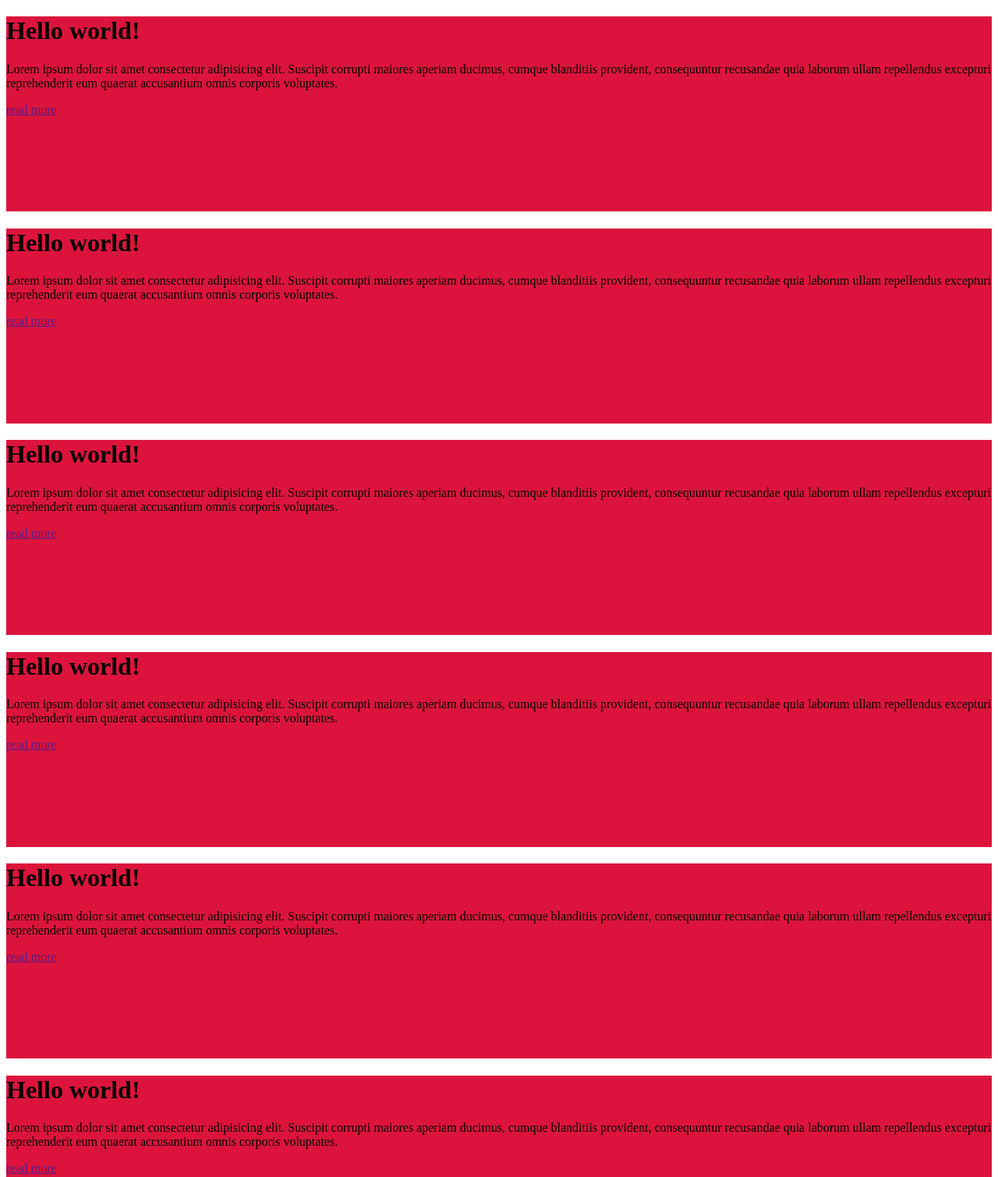
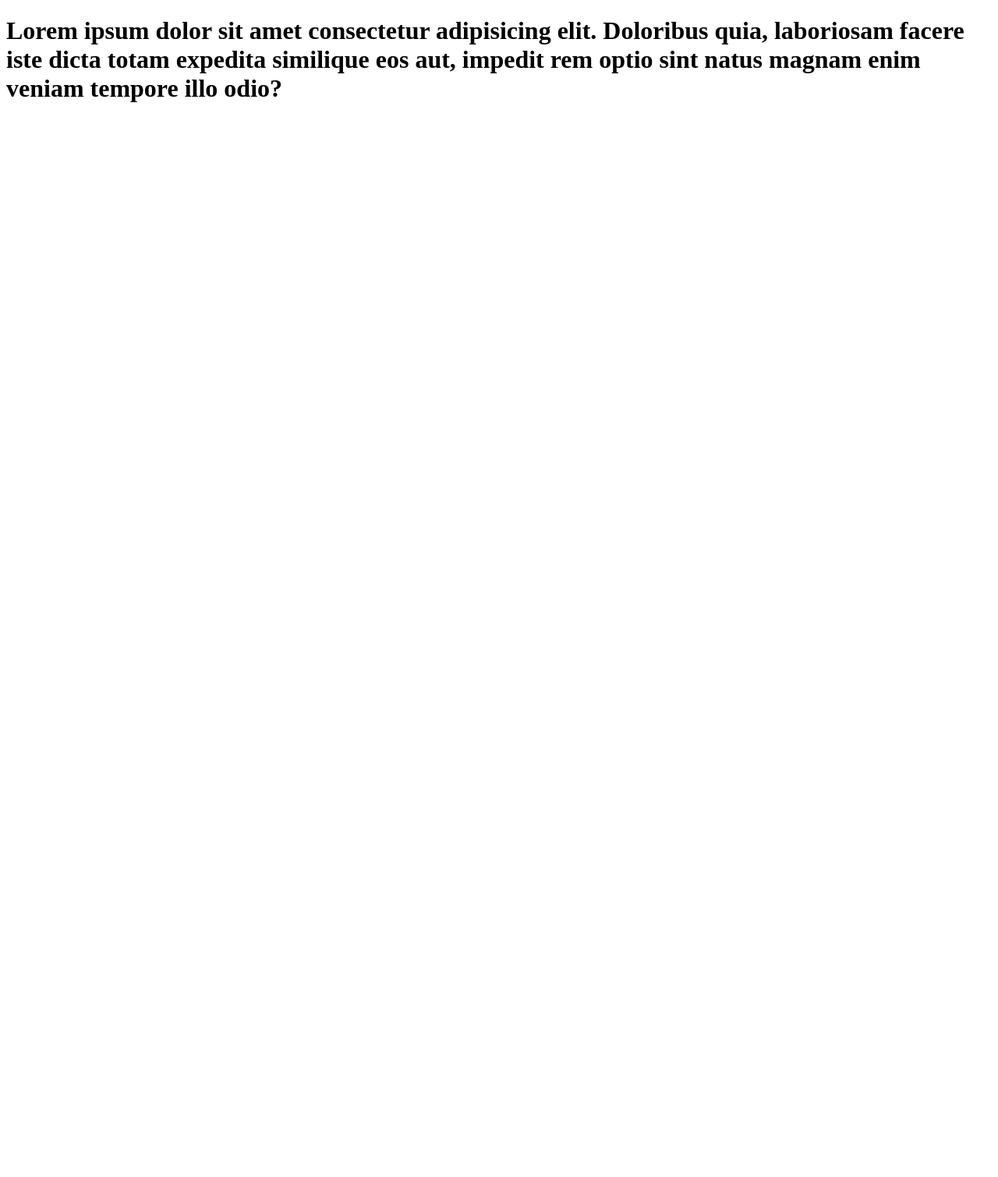
Before and after one commit to ahadmusk/space-x, a website: page index.html in a window 1280 px wide. Shown: the top 1509 px of the page at 78% size. After the commit the page ends 800 px from the top, so only its background shows below. Drawn offline with Linux system fonts and the light colour scheme.

Commit message:
second version

```diff
--- a/index.html
+++ b/index.html
@@ -7,37 +7,7 @@
     <title>Document</title>
 </head>
 <body>
-    <div class="first">
-        <h1>Hello world!</h1>
-        <p>Lorem ipsum dolor sit amet consectetur adipisicing elit. Suscipit corrupti maiores aperiam ducimus, cumque blanditiis provident, consequuntur recusandae quia laborum ullam repellendus excepturi reprehenderit eum quaerat accusantium omnis corporis voluptates.</p>
-        <a href="">read more</a>
-    </div>
-    <div class="first">
-        <h1>Hello world!</h1>
-        <p>Lorem ipsum dolor sit amet consectetur adipisicing elit. Suscipit corrupti maiores aperiam ducimus, cumque blanditiis provident, consequuntur recusandae quia laborum ullam repellendus excepturi reprehenderit eum quaerat accusantium omnis corporis voluptates.</p>
-        <a href="">read more</a>
-    </div>
-    <div class="first">
-        <h1>Hello world!</h1>
-        <p>Lorem ipsum dolor sit amet consectetur adipisicing elit. Suscipit corrupti maiores aperiam ducimus, cumque blanditiis provident, consequuntur recusandae quia laborum ullam repellendus excepturi reprehenderit eum quaerat accusantium omnis corporis voluptates.</p>
-        <a href="">read more</a>
-    </div>
-    <div class="first">
-        <h1>Hello world!</h1>
-        <p>Lorem ipsum dolor sit amet consectetur adipisicing elit. Suscipit corrupti maiores aperiam ducimus, cumque blanditiis provident, consequuntur recusandae quia laborum ullam repellendus excepturi reprehenderit eum quaerat accusantium omnis corporis voluptates.</p>
-        <a href="">read more</a>
-    </div>
-    <div class="first">
-        <h1>Hello world!</h1>
-        <p>Lorem ipsum dolor sit amet consectetur adipisicing elit. Suscipit corrupti maiores aperiam ducimus, cumque blanditiis provident, consequuntur recusandae quia laborum ullam repellendus excepturi reprehenderit eum quaerat accusantium omnis corporis voluptates.</p>
-        <a href="">read more</a>
-    </div>
-    <div class="first">
-        <h1>Hello world!</h1>
-        <p>Lorem ipsum dolor sit amet consectetur adipisicing elit. Suscipit corrupti maiores aperiam ducimus, cumque blanditiis provident, consequuntur recusandae quia laborum ullam repellendus excepturi reprehenderit eum quaerat accusantium omnis corporis voluptates.</p>
-        <a href="">read more</a>
-    </div>
-
+    <h1>Lorem ipsum dolor sit amet consectetur adipisicing elit. Doloribus quia, laboriosam facere iste dicta totam expedita similique eos aut, impedit rem optio sint natus magnam enim veniam tempore illo odio?</h1>
 
 
 
```
